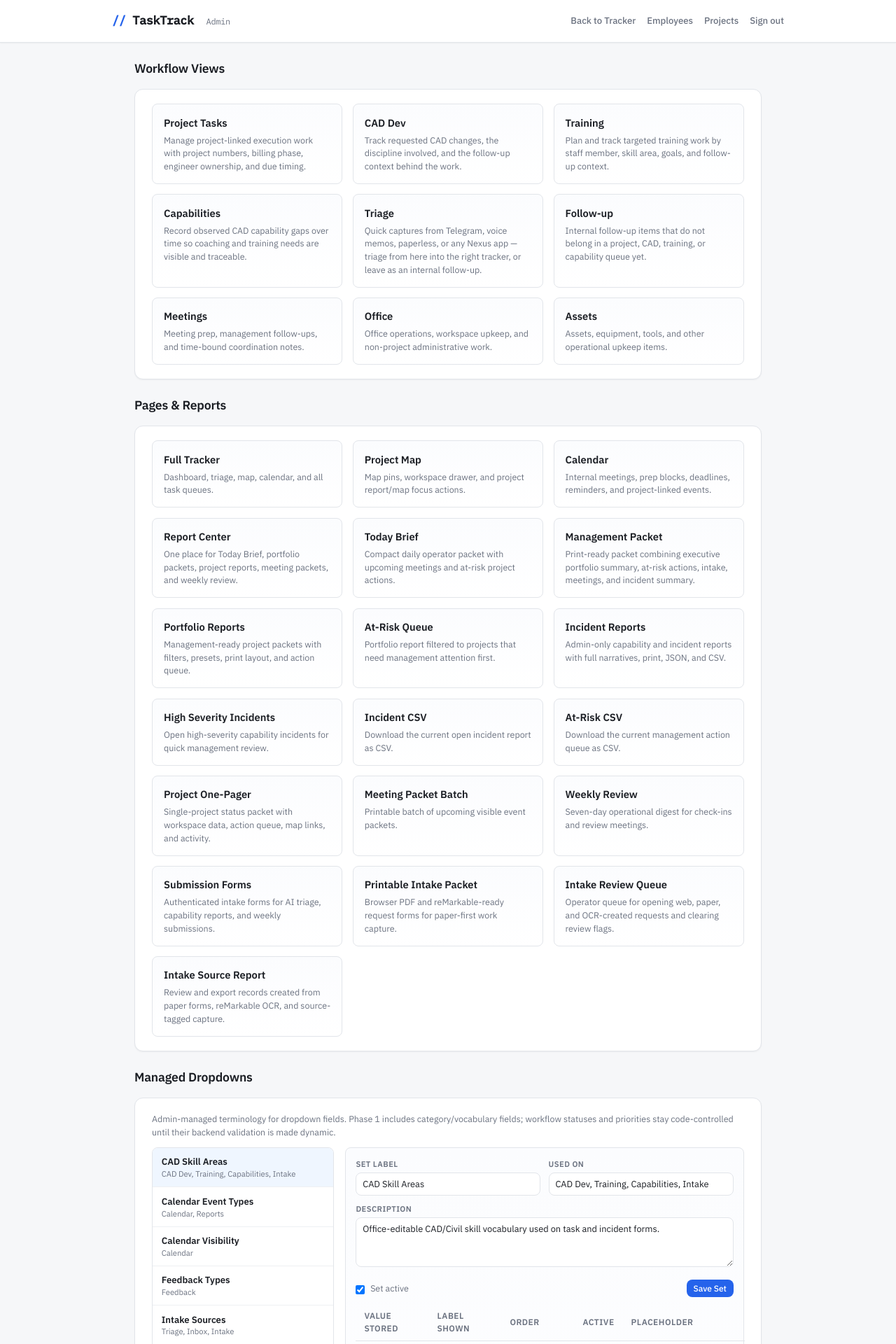
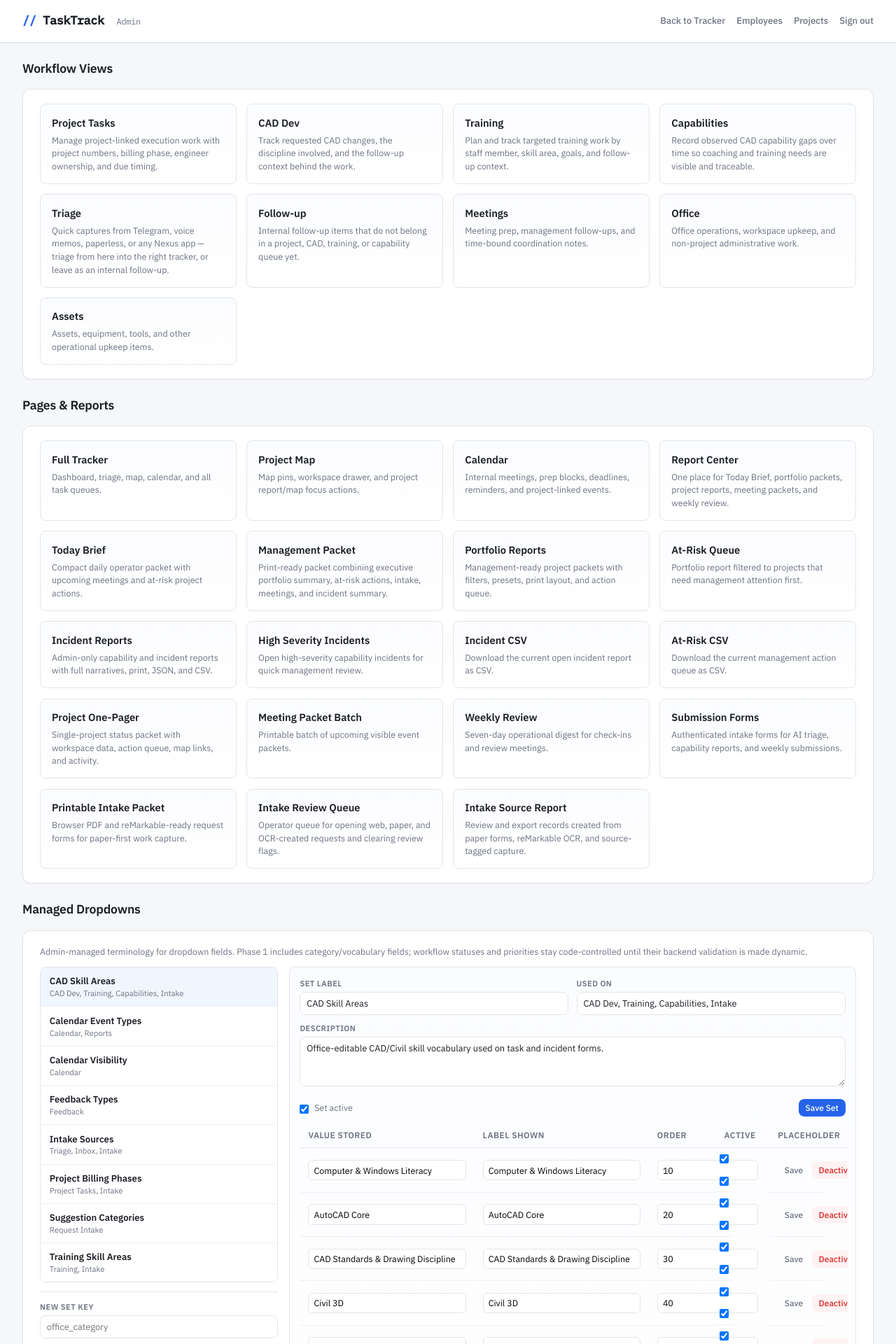
Before and after one commit to Rtoony/tasktrack, a Flask app: page /admin in a window 1280 px wide. Shown: the top 1920 px of the page at 70% size. Run offline with Flask 3, Linux system fonts and the light colour scheme; the visitor is signed in with stand-in values (Sample User, id 1); data comes from the database, SQL or seed files in the repository; data that the repository does not hold is empty; parts of the project's set-up code (start-up, migrations or seed data) failed here and were passed over; some libraries are stand-ins or nearby versions.

Commit message:
Widen admin dropdown editor

```diff
--- a/templates/admin.html
+++ b/templates/admin.html
@@ -18,23 +18,23 @@
   body { font-family: 'IBM Plex Sans', -apple-system, sans-serif; background: var(--bg); color: var(--text); line-height: 1.5; min-height: 100vh; }
 
   .header { background: var(--surface); border-bottom: 1px solid var(--border); padding: 0 2rem; position: sticky; top: 0; z-index: 100; box-shadow: var(--shadow-sm); }
-  .header-inner { max-width: 960px; margin: 0 auto; display: flex; align-items: center; justify-content: space-between; height: 60px; }
+  .header-inner { max-width: 1520px; margin: 0 auto; display: flex; align-items: center; justify-content: space-between; height: 60px; }
   .logo { font-family: 'IBM Plex Mono', monospace; font-weight: 600; font-size: 1.05rem; letter-spacing: -0.02em; }
   .logo span { color: var(--accent); }
   .nav-links { display: flex; align-items: center; gap: 1rem; }
   .nav-links a { font-size: 0.82rem; color: var(--text-muted); text-decoration: none; font-weight: 500; }
   .nav-links a:hover { color: var(--text); }
 
-  .container { max-width: 960px; margin: 0 auto; padding: 1.5rem 2rem 3rem; }
+  .container { max-width: 1520px; margin: 0 auto; padding: 1.5rem 2rem 3rem; }
   h2 { font-size: 1.1rem; font-weight: 600; margin-bottom: 1rem; letter-spacing: -0.01em; }
 
   .card { background: var(--surface); border: 1px solid var(--border); border-radius: var(--radius-lg); box-shadow: var(--shadow-sm); padding: 1.25rem 1.5rem; margin-bottom: 1.5rem; }
-  .workflow-grid { display: grid; grid-template-columns: repeat(auto-fit, minmax(220px, 1fr)); gap: 0.9rem; }
+  .workflow-grid { display: grid; grid-template-columns: repeat(auto-fit, minmax(240px, 1fr)); gap: 0.9rem; }
   .workflow-link-card { display: block; border: 1px solid var(--border); border-radius: var(--radius); padding: 0.95rem 1rem; text-decoration: none; color: inherit; background: linear-gradient(180deg, #fbfcfe 0%, #ffffff 100%); transition: border-color 0.15s, transform 0.15s, box-shadow 0.15s; }
   .workflow-link-card:hover { border-color: var(--accent); transform: translateY(-1px); box-shadow: var(--shadow-sm); }
   .workflow-link-title { font-size: 0.92rem; font-weight: 600; margin-bottom: 0.25rem; }
   .workflow-link-copy { font-size: 0.78rem; color: var(--text-muted); }
-  .option-layout { display:grid; grid-template-columns: 260px minmax(0,1fr); gap:1rem; align-items:start; }
+  .option-layout { display:grid; grid-template-columns: minmax(280px, 340px) minmax(0,1fr); gap:1rem; align-items:start; }
   .option-list { border:1px solid var(--border); border-radius:var(--radius); overflow:hidden; background:#fff; }
   .option-set-btn { width:100%; border:0; border-bottom:1px solid var(--border-light); background:#fff; text-align:left; padding:0.7rem 0.8rem; cursor:pointer; font-family:inherit; }
   .option-set-btn:last-child { border-bottom:0; }
@@ -47,7 +47,15 @@
   .option-field input, .option-field textarea { width:100%; padding:0.45rem 0.55rem; font-family:inherit; font-size:0.8rem; border:1px solid var(--border); border-radius:var(--radius); background:#fff; color:var(--text); }
   .option-field textarea { min-height:4.4rem; resize:vertical; }
   .option-field.full { grid-column:1 / -1; }
-  .option-row-input { width:100%; min-width:5rem; padding:0.35rem 0.45rem; font-family:inherit; font-size:0.78rem; border:1px solid var(--border); border-radius:6px; }
+  .option-table-wrap { overflow-x:auto; margin:0 -0.2rem; padding:0 0.2rem; }
+  .option-table { min-width: 920px; table-layout: fixed; }
+  .option-table th:nth-child(1), .option-table td:nth-child(1),
+  .option-table th:nth-child(2), .option-table td:nth-child(2) { width: 26%; }
+  .option-table th:nth-child(3), .option-table td:nth-child(3) { width: 10%; }
+  .option-table th:nth-child(4), .option-table td:nth-child(4),
+  .option-table th:nth-child(5), .option-table td:nth-child(5) { width: 8%; }
+  .option-table th:nth-child(6), .option-table td:nth-child(6) { width: 18%; }
+  .option-row-input { width:100%; min-width:9rem; padding:0.35rem 0.45rem; font-family:inherit; font-size:0.78rem; border:1px solid var(--border); border-radius:6px; }
   .option-order-input { width:4.4rem; }
   .option-check { display:flex; align-items:center; justify-content:center; }
   .hidden { display:none !important; }
@@ -86,6 +94,8 @@
   @media (max-width: 768px) {
     .header { padding: 0 1rem; }
     .container { padding: 1rem; }
+    .header-inner, .container { max-width: 100%; }
+    .option-layout { grid-template-columns: 1fr; }
     .add-row { flex-direction: column; }
   }
 </style>
@@ -225,10 +235,12 @@
             <label style="font-size:0.78rem;color:var(--text-muted);"><input type="checkbox" id="option-set-active" style="vertical-align:middle;margin-right:0.3rem;"> Set active</label>
             <button class="btn btn-primary btn-sm" onclick="saveOptionSet()">Save Set</button>
           </div>
-          <table>
-            <thead><tr><th>Value Stored</th><th>Label Shown</th><th>Order</th><th>Active</th><th>Placeholder</th><th></th></tr></thead>
-            <tbody id="managed-option-list"></tbody>
-          </table>
+          <div class="option-table-wrap">
+            <table class="option-table">
+              <thead><tr><th>Value Stored</th><th>Label Shown</th><th>Order</th><th>Active</th><th>Placeholder</th><th></th></tr></thead>
+              <tbody id="managed-option-list"></tbody>
+            </table>
+          </div>
           <div class="table-note" style="margin-top:0.7rem;">Value is what gets stored on records. Label is what users see. Deactivate old choices instead of removing historical values.</div>
           <div class="option-form-grid" style="margin-top:0.7rem;">
             <div class="option-field"><label for="new-option-value">New Value</label><input id="new-option-value" placeholder="Stored value"></div>
```
